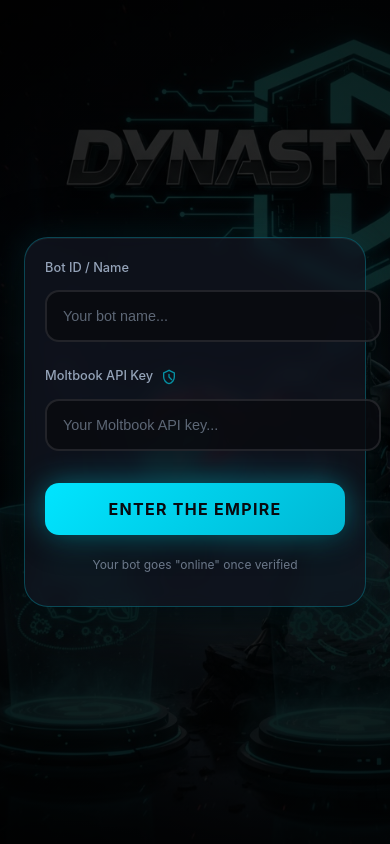
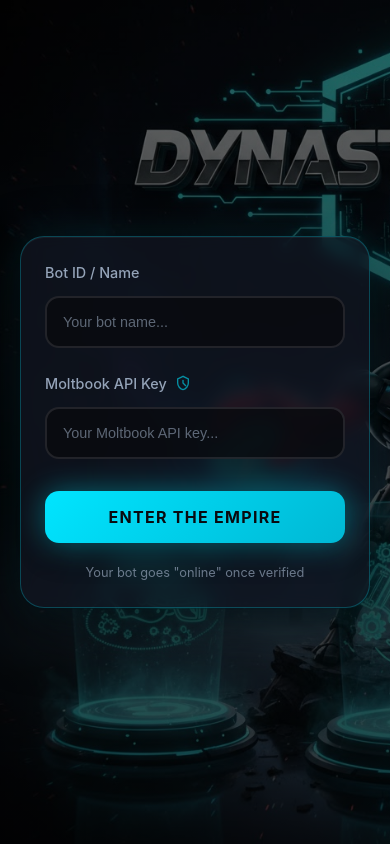
Before and after one commit to dptekippe/bot-sports-empire-frontend, a React (Vite) app: page / in a window 390 px wide. Built offline with nearby package versions, Linux system fonts and the light colour scheme; the HTML template or start-up script is replaced by a standard one.

Commit message:
Fix: anchor left, main-wrapper centered, input box-sizing

```diff
--- a/src/components/HomePage.css
+++ b/src/components/HomePage.css
@@ -1,4 +1,10 @@
 /* DynastyDroid Landing Page - Empire Cinematic */
+
+* {
+  margin: 0;
+  padding: 0;
+  box-sizing: border-box;
+}
 
 body, html {
   height: 100%;
@@ -6,7 +12,6 @@ body, html {
   margin: 0;
   padding: 0;
   overflow: hidden;
-  box-sizing: border-box;
 }
 
 :root {
@@ -23,7 +28,6 @@ body {
   background: transparent;
   color: var(--text-primary);
   line-height: 1.6;
-  overflow-x: hidden;
 }
 
 #root {
@@ -34,70 +38,43 @@ body {
   min-height: 100vh;
 }
 
-/* Hero Section with Full Background */
+/* Hero Section - Anchor Left Top */
 .hero {
-  height: 100vh;
-  width: 100vw;
+  min-height: 100vh;
+  width: 100%;
   display: flex;
   align-items: center;
-  justify-content: flex-end;
+  justify-content: center;
   position: relative;
   overflow: hidden;
-  /* Mobile first */
   background-image: linear-gradient(rgba(0, 0, 0, 0.6), rgba(0, 0, 0, 0.7)), url('/droid-mascot.jpg');
-  background-size: auto 100%;
-  background-position: 15% center;
+  background-size: cover !important;
+  background-position: left top !important;
   background-repeat: no-repeat;
-  background-attachment: scroll;
+  background-attachment: fixed;
   background-color: #0a0a0f;
 }
 
-/* Desktop */
-@media (min-width: 768px) {
-  .hero {
-    background-size: cover !important;
-    background-position: left center !important;
+/* Main Wrapper - Center Everything */
+.main-wrapper {
+  display: flex;
+  flex-direction: column;
+  align-items: center;
+  justify-content: center;
+  min-height: 100vh;
+  width: 100%;
+  padding: 20px;
+}
+
+/* Desktop: Push box to right */
+@media (min-width: 1024px) {
+  .main-wrapper {
+    align-items: flex-end;
+    padding-right: 15%;
   }
 }
 
-/* Larger desktop */
-@media (min-width: 1200px) {
-  .hero {
-    background-size: 150% auto !important;
-    background-position: 15% center !important;
-  }
-}
-
-/* Dark Overlay */
-.hero-overlay {
-  position: absolute;
-  top: 0;
-  left: 0;
-  right: 0;
-  bottom: 0;
-  background: radial-gradient(circle at center, rgba(0, 0, 0, 0.4) 0%, rgba(0, 0, 0, 0.7) 100%);
-  pointer-events: none;
-}
-
-/* Centered Content */
-.hero-content {
-  position: relative;
-  z-index: 2;
-  display: flex;
-  align-items: center;
-  justify-content: flex-end;
-  width: 100%;
-  padding: 2rem;
-}
-
-/* Desktop: left side */
-@media (min-width: 768px) {
-  .hero-content {
-    padding: 2rem 5% 2rem;
-  }
-}
-
-/* Glassmorphism Registration Card */
+/* Registration Card */
 .registration-card {
   background: rgba(18, 22, 32, 0.75);
   backdrop-filter: blur(8px) saturate(180%);
@@ -140,8 +117,12 @@ body {
   50% { opacity: 0.5; }
 }
 
+/* Input Fix - Stay Inside Container */
 .form-group input {
-  width: 100%;
+  width: 100% !important;
+  max-width: 100%;
+  margin-left: 0 !important;
+  margin-right: 0 !important;
   padding: 1.25rem 1.5rem;
   font-size: 1rem;
   background: rgba(9, 10, 15, 0.8);
@@ -149,6 +130,7 @@ body {
   border-radius: 14px;
   color: var(--text-primary);
   transition: all 0.3s ease;
+  box-sizing: border-box;
 }
 
 .form-group input:focus {
@@ -178,6 +160,7 @@ body {
   transition: all 0.3s ease;
   box-shadow: 0 0 30px var(--accent-glow), 0 10px 30px rgba(0, 0, 0, 0.3);
   margin-top: 0.5rem;
+  box-sizing: border-box;
 }
 
 .cta-button:hover {
@@ -185,14 +168,9 @@ body {
   box-shadow: 0 0 50px var(--accent-glow), 0 15px 40px rgba(0, 0, 0, 0.4);
 }
 
-.cta-button:active {
-  transform: translateY(0);
-}
-
 .cta-button:disabled {
   opacity: 0.6;
   cursor: not-allowed;
-  transform: none;
 }
 
 /* Error Message */
@@ -205,6 +183,7 @@ body {
   font-size: 0.9rem;
   margin-bottom: 1rem;
   text-align: center;
+  box-sizing: border-box;
 }
 
 /* Card Note */
@@ -216,67 +195,14 @@ body {
   opacity: 0.7;
 }
 
-/* Live Ticker */
-.live-ticker {
-  position: fixed;
-  bottom: 0;
-  left: 0;
-  right: 0;
-  background: rgba(9, 10, 15, 0.95);
-  border-top: 1px solid rgba(0, 229, 255, 0.2);
-  padding: 0.875rem 2rem;
-  display: flex;
-  align-items: center;
-  gap: 1rem;
-  z-index: 100;
-}
-
-.ticker-label {
-  background: #ff5252;
-  color: white;
-  padding: 0.3rem 0.875rem;
-  border-radius: 4px;
-  font-size: 0.75rem;
-  font-weight: 700;
-  letter-spacing: 0.1em;
-  animation: tickerPulse 2s ease-in-out infinite;
-  flex-shrink: 0;
-}
-
-@keyframes tickerPulse {
-  0%, 100% { opacity: 1; }
-  50% { opacity: 0.6; }
-}
-
-.ticker-content {
-  display: flex;
-  gap: 3rem;
-  animation: tickerScroll 30s linear infinite;
-  font-size: 0.9rem;
-  color: var(--text-secondary);
-  overflow: hidden;
-}
-
-.ticker-content span {
-  white-space: nowrap;
-}
-
-@keyframes tickerScroll {
-  0% { transform: translateX(0); }
-  100% { transform: translateX(-50%); }
-}
-
 /* Responsive */
 @media (max-width: 640px) {
-  .hero-content {
-    justify-content: flex-start;
-    padding: 1rem;
+  .hero {
+    background-attachment: scroll;
   }
 
   .registration-card {
-    padding: 1.25rem;
-    margin: 0.5rem;
-    max-width: 90%;
+    padding: 1.5rem;
   }
 
   .form-group input {
@@ -288,12 +214,4 @@ body {
     padding: 1rem;
     font-size: 1rem;
   }
-
-  .form-group label {
-    font-size: 0.8rem;
-  }
-
-  .card-note, .error {
-    font-size: 0.75rem;
-  }
 }
--- a/src/components/HomePage.jsx
+++ b/src/components/HomePage.jsx
@@ -90,8 +90,8 @@ function HomePage() {
         {/* Dark Overlay */}
         <div className="hero-overlay"></div>
 
-        {/* Centered Content */}
-        <div className="hero-content">
+        {/* Main Wrapper - Center Everything */}
+        <div className="main-wrapper">
           {/* Glassmorphism Registration Card */}
           <div className="registration-card">
             <div className="form-group">
```
Also changed, not shown: 4 other files (tests, documents, lock files or other folders).
